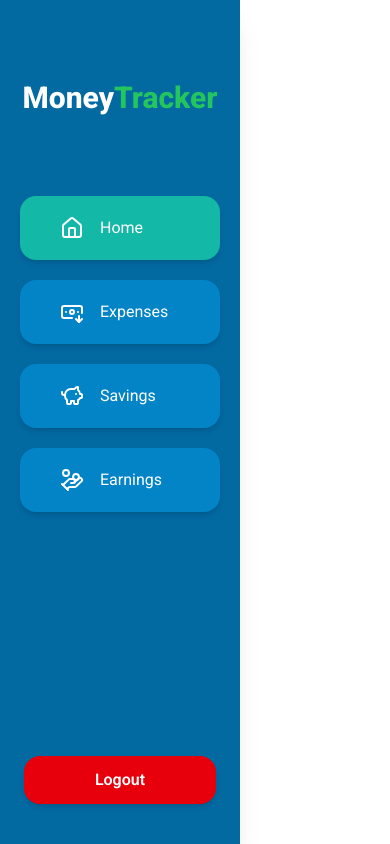
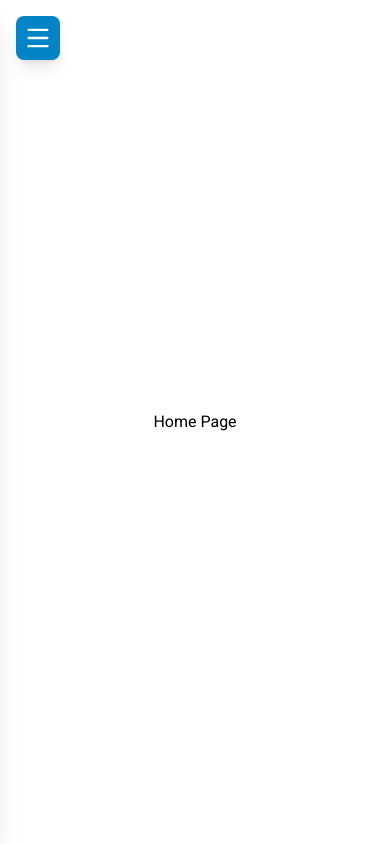
Before and after one commit to Estakuyo/MoneyTracker, a React app in the folder frontend/: page /home in a window 390 px wide. Built offline with nearby package versions, Linux system fonts and the light colour scheme; the HTML template or start-up script is replaced by a standard one.

Commit message:
Added collapsible sidebar feature

```diff
--- a/frontend/src/components/sidebar.jsx
+++ b/frontend/src/components/sidebar.jsx
@@ -1,6 +1,13 @@
 import { useState } from "react";
 import { Link, useLocation } from "react-router-dom";
-import { Home, BanknoteArrowDown, PiggyBank, HandCoins } from "lucide-react";
+import {
+  Home,
+  BanknoteArrowDown,
+  PiggyBank,
+  HandCoins,
+  Menu,
+  ChevronLeft,
+} from "lucide-react";
 
 const Sidebar = () => {
   const location = useLocation();
@@ -15,10 +22,31 @@ const Sidebar = () => {
   }
 
   return (
+    <>
+      {/* Hamburger button - only visible on mobile */}
+      <button
+        onClick={() => setIsCollapse(false)}
+        className={`md:hidden fixed top-4 left-4 z-50 text-white bg-primary-500 p-2 rounded-lg shadow-lg
+      hover:bg-success-500 transition-all duration-300 cursor-pointer ${isCollapse ? "opacity-100 visible" : "opacity-0 invisible"}`}
+      >
+        <Menu size={28} />
+      </button>
+
       <div
-      className={`fixed left-0 shadow-xl h-screen w-60 md:w-70 bg-primary-600`}
+        className={`fixed left-0 shadow-xl h-screen w-70 bg-primary-600 z-40
+          md:translate-x-0
+          transition-transform duration-300 ease-in-out
+          ${isCollapse ? "-translate-x-full md:translate-x-0" : "translate-x-0"}`}
       >
-      <h1 className="my-20 text-center title text-white">
+        {/* Close button - only visible on mobile */}
+        <button
+          onClick={() => setIsCollapse(true)}
+          className="md:hidden absolute top-4 right-4 text-white bg-primary-500 p-2 rounded-lg shadow-lg
+          hover:bg-success-500 transition cursor-pointer"
+        >
+          <ChevronLeft size={24} />
+        </button>
+        <h1 className="mt-30 mb-20 text-center title text-white">
           Money<span className="text-success-500">Tracker</span>
         </h1>
         <ul className="text-white">
@@ -59,6 +87,7 @@ const Sidebar = () => {
           Logout
         </button>
       </div>
+    </>
   );
 };
 
```
Lines whose indentation alone changed are shown as unchanged.
